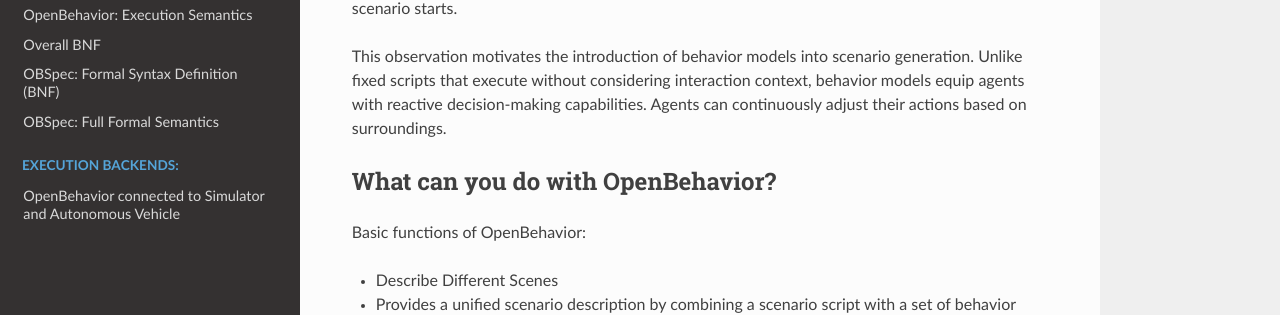
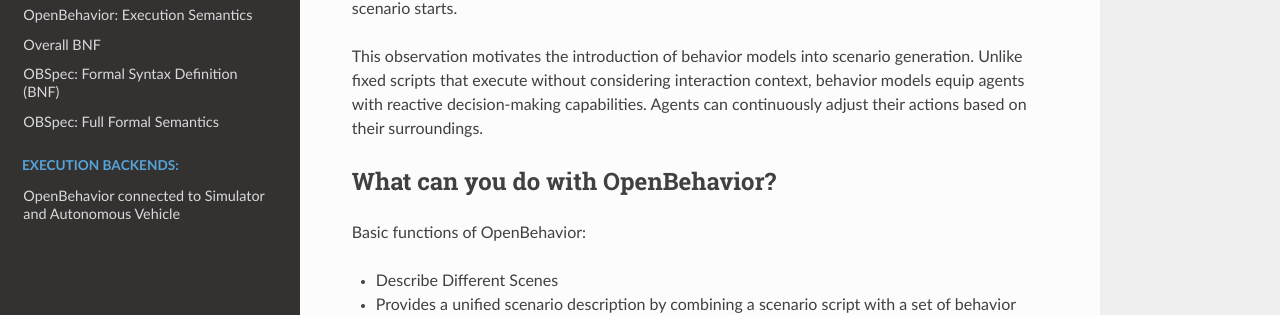
Before and after one commit to Sunshinesheep/OpenBehavior-doc, a Sphinx documentation site: the page built from docs/source/Introduction_to_OpenBehavior.md, in a window 1280 px wide and 900 px high. Shown: the part 467-782 px from the top of the window. Built offline with Sphinx 7.4.7 and the Read the Docs theme 3.1.0, drawn with Linux system fonts in a browser that asks for light colours.

Commit message:
Update Introduction_to_OpenBehavior.md

```diff
--- a/docs/source/Introduction_to_OpenBehavior.md
+++ b/docs/source/Introduction_to_OpenBehavior.md
@@ -8,7 +8,7 @@
 
 The safety of ADSs fundamentally depends on their capability to handle complex multi-agent interactions. Critical scenarios,such as cut-ins or chain-reaction braking, emerge from dynamic  and autonomous interactions rather than static replays. However, most existing DSLs describe scenarios using predefined behavior scripts, where agent behaviors are largely fixed once the scenario starts.
 
-This observation motivates the introduction of behavior models into scenario generation. Unlike fixed scripts that execute without considering interaction context, behavior models equip agents with reactive decision-making capabilities. Agents can continuously adjust their actions based on surroundings.
+This observation motivates the introduction of behavior models into scenario generation. Unlike fixed scripts that execute without considering interaction context, behavior models equip agents with reactive decision-making capabilities. Agents can continuously adjust their actions based on their surroundings.
 
 ## What can you do with OpenBehavior?
 
@@ -27,8 +27,8 @@
 
 ##### Feature Comparison Table
 <!--![Comparison Table](images/compare.png)-->
-<p align="center">
-  <img src="images/compare.png" alt="Comparison Table" width="700">
+<p align="left">
+  <img src="images/compare.png" alt="Comparison Table" width="500">
 </p>
 
 While conventional languages excel at defining physical parameter variations, OpenBehavior shifts the paradigm by introducing a novel policy-level abstraction. By decoupling agents from specific behavior models and introducing Intent Oracles, it enables the simulation of complex, reactive interactions. This approach explores both physical and behavioral search spaces, significantly expanding the coverage of safety-critical edge cases.
```
